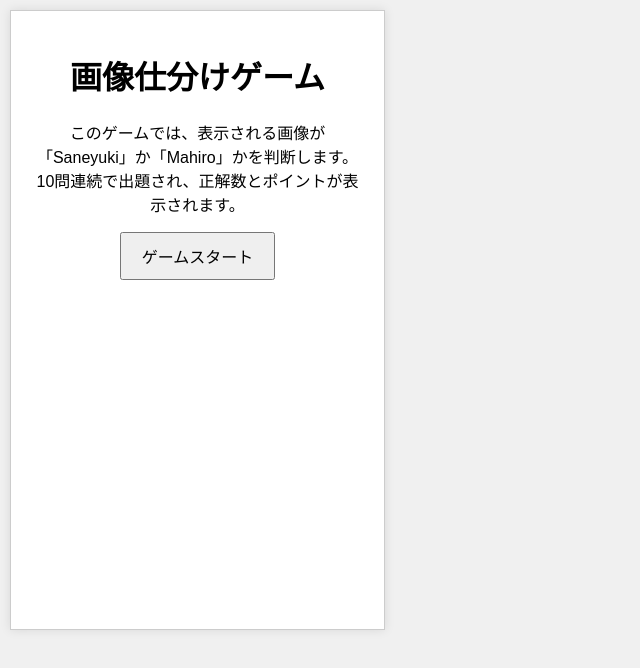
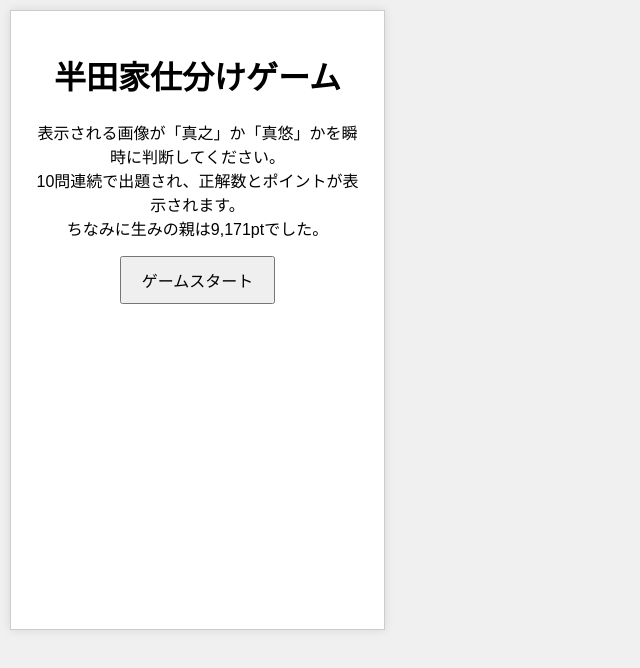
Before and after one commit to Pokarisenior/newyearbaby, a plain HTML site: page index.html in a window 1280 px wide. Shown: the whole page, without its empty margins (0-640 px from the left). Drawn offline with Linux system fonts and the light colour scheme.

Commit message:
Update index.html

```diff
--- a/index.html
+++ b/index.html
@@ -8,9 +8,11 @@
 </head>
 <body>
     <div class="container">
-        <h1>画像仕分けゲーム</h1>
+        <h1>半田家仕分けゲーム</h1>
         <div id="start-screen">
-            <p>このゲームでは、表示される画像が「Saneyuki」か「Mahiro」かを判断します。10問連続で出題され、正解数とポイントが表示されます。</p>
+            <p>表示される画像が「真之」か「真悠」かを瞬時に判断してください。<br>
+10問連続で出題され、正解数とポイントが表示されます。<br>
+ちなみに生みの親は9,171ptでした。</p>
             <button onclick="startGame()">ゲームスタート</button>
         </div>
         <div id="game" style="display: none;">
```
